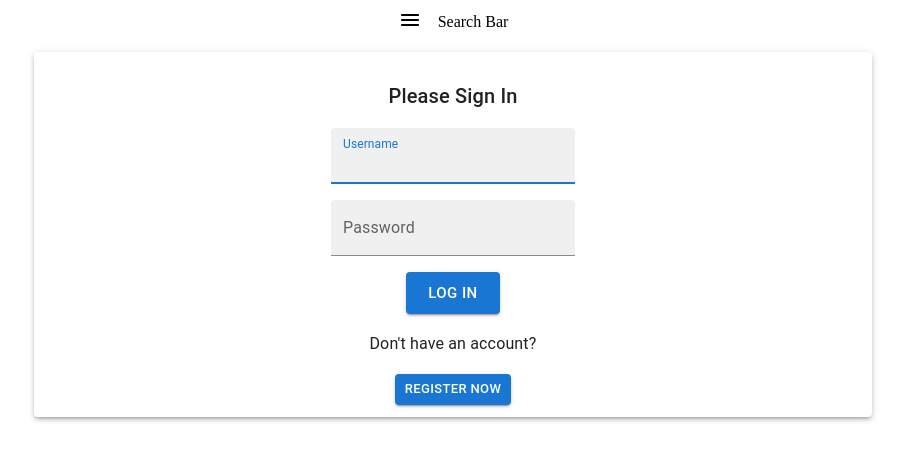
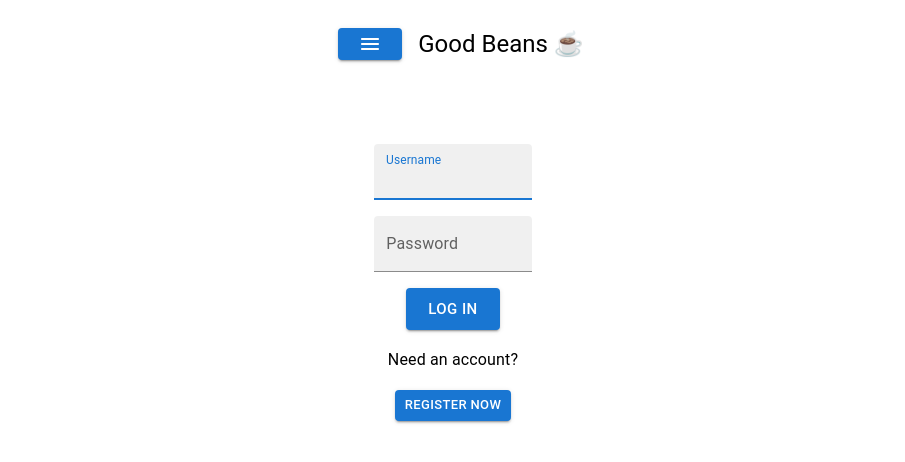
Before and after one commit to eric138/improved-train, a React (Create React App) app: page /sign-in in a window 1280 px wide. Shown: the top 462 px of the page, without its empty margins (187-1092 px from the left). Built offline with nearby package versions, Linux system fonts and the light colour scheme.

Commit message:
cleaned up dashboad, sign in, signout, and header

```diff
--- a/src/App.js
+++ b/src/App.js
@@ -62,7 +62,7 @@ const App = () => {
           <Grid item>
             <Header />
           </Grid>
-          <Grid item>
+          <Grid item sx={{ marginTop: 8 }}>
             <AppRoutes />
           </Grid>
         </Grid>
--- a/src/components/Header.jsx
+++ b/src/components/Header.jsx
@@ -1,23 +1,44 @@
 import React, { useState } from 'react';
 import { Link } from 'react-router-dom';
-import { useSelector } from 'react-redux';
+import { useSelector, useDispatch } from 'react-redux';
+import { useCookies } from 'react-cookie';
 
 import { MenuRounded } from '@mui/icons-material';
 import {
+  Button,
   Drawer,
   Grid,
   Typography
 } from '@mui/material';
 
+import { setUser, setAuthenticated } from '../store/userSlice';
+
 const Header = () => {
   const [open, setOpen] = useState(false);
   const authenticated = useSelector((state) => state.user.authenticated);
+  const dispatch = useDispatch();
+  // eslint-disable-next-line
+  const [cookies, setCookie, removeCookie] = useCookies(['token', 'username']);
 
   const handleMenuClick = () => {
     setOpen(true);
   };
 
   const handleOnClose = () => {
+    setOpen(false);
+  };
+
+  const handleSignOutOnClose = () => {
+    removeCookie('token', { path: '/' });
+    removeCookie('username', { path: '/' });
+    dispatch(setUser({
+      id: null,
+      name: null,
+      username: null,
+      token: null,
+      email: null
+    }));
+    dispatch(setAuthenticated(false));
     setOpen(false);
   };
 
@@ -28,11 +49,12 @@ const Header = () => {
       alignItems='center'
       justifyContent='start'
       spacing={2}
+      sx={{ margin: .5 }}
     >
       <Grid item>
-        <MenuRounded
-          onClick={() => handleMenuClick()}
-        />
+        <Button size='small' onClick={handleMenuClick} variant='contained'>
+          <MenuRounded />
+        </Button>
         <Drawer
           anchor='left'
           open={open}
@@ -60,7 +82,7 @@ const Header = () => {
                 </Grid>
                 <Grid item>
                   {authenticated ?
-                    <Link to='/sign-out' onClick={handleOnClose}>
+                    <Link to='/sign-out' onClick={handleSignOutOnClose}>
                       <Typography variant='h6' align='center'>Sign Out</Typography>
                     </Link> :
                     <Link to='/sign-in' onClick={handleOnClose}>
@@ -90,7 +112,7 @@ const Header = () => {
         </Drawer>
       </Grid>
       <Grid item>
-        <div>Search Bar</div>
+        <Typography variant='h5' align='center'>Good Beans ☕</Typography>
       </Grid>
     </Grid>
   )
--- a/src/views/Dashboard.jsx
+++ b/src/views/Dashboard.jsx
@@ -1,23 +1,27 @@
 import React from 'react';
-import { useCookies } from 'react-cookie';
 import { useSelector } from 'react-redux';
+
+import {
+  Grid
+} from '@mui/material';
 
 const Dashboard = () => {
   const id = useSelector((state) => state.user.id);
   const name = useSelector((state) => state.user.name);
   const username = useSelector((state) => state.user.username);
-  const token = useSelector((state) => state.user.token)
-  const [cookies] = useCookies(['username', 'token'])
 
   return(
-    <>
-      <div>{`${name}'s Dashboard`}</div>
-      <div>{`ID: ${id}`}</div>
-      <div>{`USERNAME: ${username}`}</div>
-      <div>{`TOKEN: ${token}`}</div>
-      <div>{`Cookie Username: ${cookies.username}`}</div>
-      <div>{`Cookie Token: ${cookies.token}`}</div>
-    </>
+    <Grid
+      container
+      justifyContent='center'
+      alignItems='center'
+      spacing={2}
+      direction='column'
+    >
+      <Grid item xs={8}>{`${name}'s Dashboard`}</Grid>
+      <Grid item xs={8}>{`ID: ${id}`}</Grid>
+      <Grid item xs={8}>{`USERNAME: ${username}`}</Grid>
+    </Grid>
   );
 };
 
--- a/src/views/SignIn.jsx
+++ b/src/views/SignIn.jsx
@@ -6,7 +6,6 @@ import { useDispatch } from 'react-redux';
 import {
   Button,
   Grid,
-  Paper,
   TextField,
   Typography
 } from '@mui/material';
@@ -70,40 +69,53 @@ const SignIn = () => {
   };
 
   return(
-    <Paper elevation={3}>
       <Grid
         container
-        alignContent={'center'}
+        justifyContent='center'
+        alignItems='center'
+        spacing={2}
+        direction='row'
       >
-        <Grid item xs={2}></Grid>
-        <Grid
-          item
-          xs={8}
-        >
-          <Grid container alignContent={'center'} alignItems={'center'} spacing={2} sx={{ textAlign: 'center', marginTop: '12px', marginBottom: '12px' }}>
+        <Grid item xs={8}>
+          <Grid
+            container
+            justifyContent='center'
+            alignItems='center'
+            spacing={2}
+            direction='column'
+          >
             <Grid item xs={12}>
-              <Typography variant='h6'>Please Sign In</Typography>
+              <TextField
+                id='username'
+                label='Username'
+                variant='filled'
+                onChange={handleUsernameChange}
+                value={username}
+                autoFocus
+              />
             </Grid>
             <Grid item xs={12}>
-              <TextField id='username' label='Username' variant='filled' onChange={handleUsernameChange} value={username} autoFocus />
-            </Grid>
-            <Grid item xs={12}>
-              <TextField id='password' label='Password' variant='filled' onChange={handlePasswordChange} value={password} type='password'/>
+              <TextField
+                id='password'
+                label='Password'
+                variant='filled'
+                onChange={handlePasswordChange}
+                value={password}
+                type='password'
+              />
             </Grid>
             <Grid item xs={12}>
               <Button size='large' onClick={handleLogin} variant='contained'>Log In</Button>
             </Grid>
             <Grid item xs={12}>
-              <Typography variant='subtitle1'>Don't have an account?</Typography>
+              <Typography variant='subtitle1'>Need an account?</Typography>
             </Grid>
             <Grid item xs={12}>
               <Button size='small' onClick={handleRegister} variant='contained'>Register Now</Button>
             </Grid>
           </Grid>
         </Grid>
-        <Grid item xs={2}></Grid>
       </Grid>
-    </Paper>
   );
 };
 
--- a/src/views/SignOut.jsx
+++ b/src/views/SignOut.jsx
@@ -1,69 +1,34 @@
 import React from 'react';
 import { useNavigate } from 'react-router-dom';
-import { useCookies } from 'react-cookie';
-import { useDispatch } from 'react-redux';
 
-import { Button, Grid, Paper, Typography } from '@mui/material';
-
-import { setUser, setAuthenticated } from '../store/userSlice';
+import {
+  Button,
+  Grid,
+  Typography
+} from '@mui/material';
 
 const SignOut = () => {
   const navigate = useNavigate();
-  const dispatch = useDispatch();
-  // eslint-disable-next-line
-  const [cookies, setCookie, removeCookie] = useCookies(['token', 'username']);
 
   const handleClick = () => {
     navigate('/');
   };
 
-  removeCookie('token', { path: '/' });
-  removeCookie('username', { path: '/' });
-  dispatch(setUser({
-    id: null,
-    name: null,
-    username: null,
-    token: null,
-    email: null
-  }));
-  dispatch(setAuthenticated(false));
-
-  // useEffect(() => {
-  //   removeCookie('token', { path: '/' });
-  //   removeCookie('username', { path: '/' });
-  //   dispatch(setUser({
-  //     id: null,
-  //     name: null,
-  //     username: null,
-  //     token: null,
-  //     email: null
-  //   }));
-  //   dispatch(setAuthenticated(false));
-  // }, [dispatch, removeCookie]);
-
   return(
-    <Paper elevation={3}>
     <Grid
       container
-        alignContent={'center'}
+      justifyContent='center'
+      alignItems='center'
+      spacing={2}
+      direction='column'
     >
-        <Grid item xs={2}></Grid>
-        <Grid
-          item
-          xs={8}
-        >
-          <Grid container alignContent={'center'} alignItems={'center'} spacing={2} sx={{ textAlign: 'center', marginTop: '12px', marginBottom: '12px' }}>
-            <Grid item xs={12}>
+      <Grid item>
         <Typography variant='h6'>You've been signed out.</Typography>
       </Grid>
-            <Grid item xs={12}>
+      <Grid item>
         <Button variant='contained' size='large' onClick={handleClick}>Return Home</Button>
       </Grid>
     </Grid>
-        </Grid>
-        <Grid item xs={2}></Grid>
-      </Grid>
-    </Paper>
   );
 };
 
```
Lines whose indentation alone changed are shown as unchanged.
